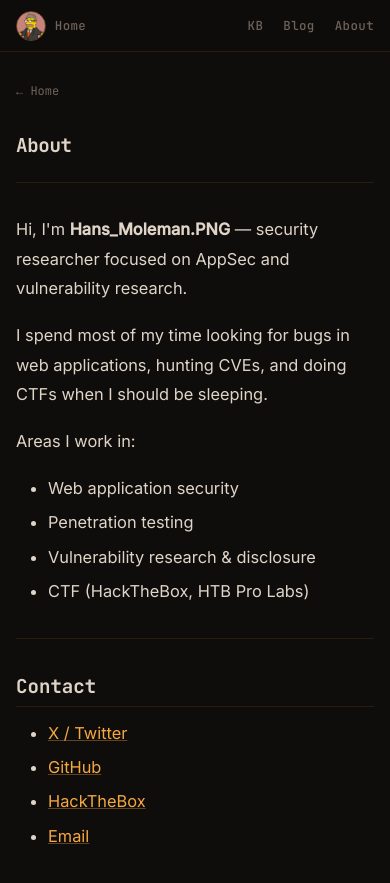
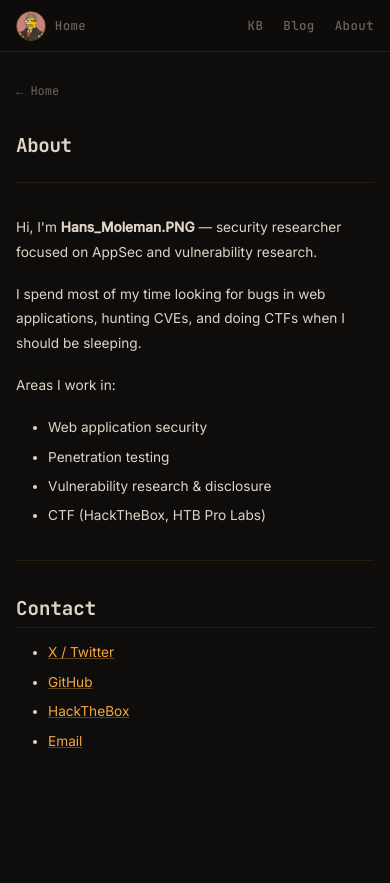
Before and after one commit to HansMolemanPNG/hansmolemanpng.github.io, an MkDocs documentation site: the page built from docs/about.md, in a window 390 px wide and 949 px high. Shown: the top 883 px of the window. Built offline with MkDocs 1.6.1, drawn with Linux system fonts in a browser that asks for light colours.

Commit message:
Mobile: reduce article body text from 4.2vw to 3.5vw
Smaller body text fits more words per line on mobile without changing
headings (which have their own explicit vw rules).

https://claude.ai/code/session_01RkizXWCwpk2GxfPxeWvNQ1

```diff
--- a/docs/assets/style.css
+++ b/docs/assets/style.css
@@ -1103,7 +1103,7 @@ img { max-width: 100%; display: block; }
      when the viewport is dynamically widened to fit wide code blocks.
      pre code scales with vw so it grows in proportion to the container. */
   .article-content,
-  .article-subtitle   { font-size: 4.2vw; }
+  .article-subtitle   { font-size: 3.5vw; }
   .article-title      { font-size: 5.4vw; }
   .article-content h1 { font-size: 5.6vw; }
   .article-content h2 { font-size: 4.9vw; }
```
